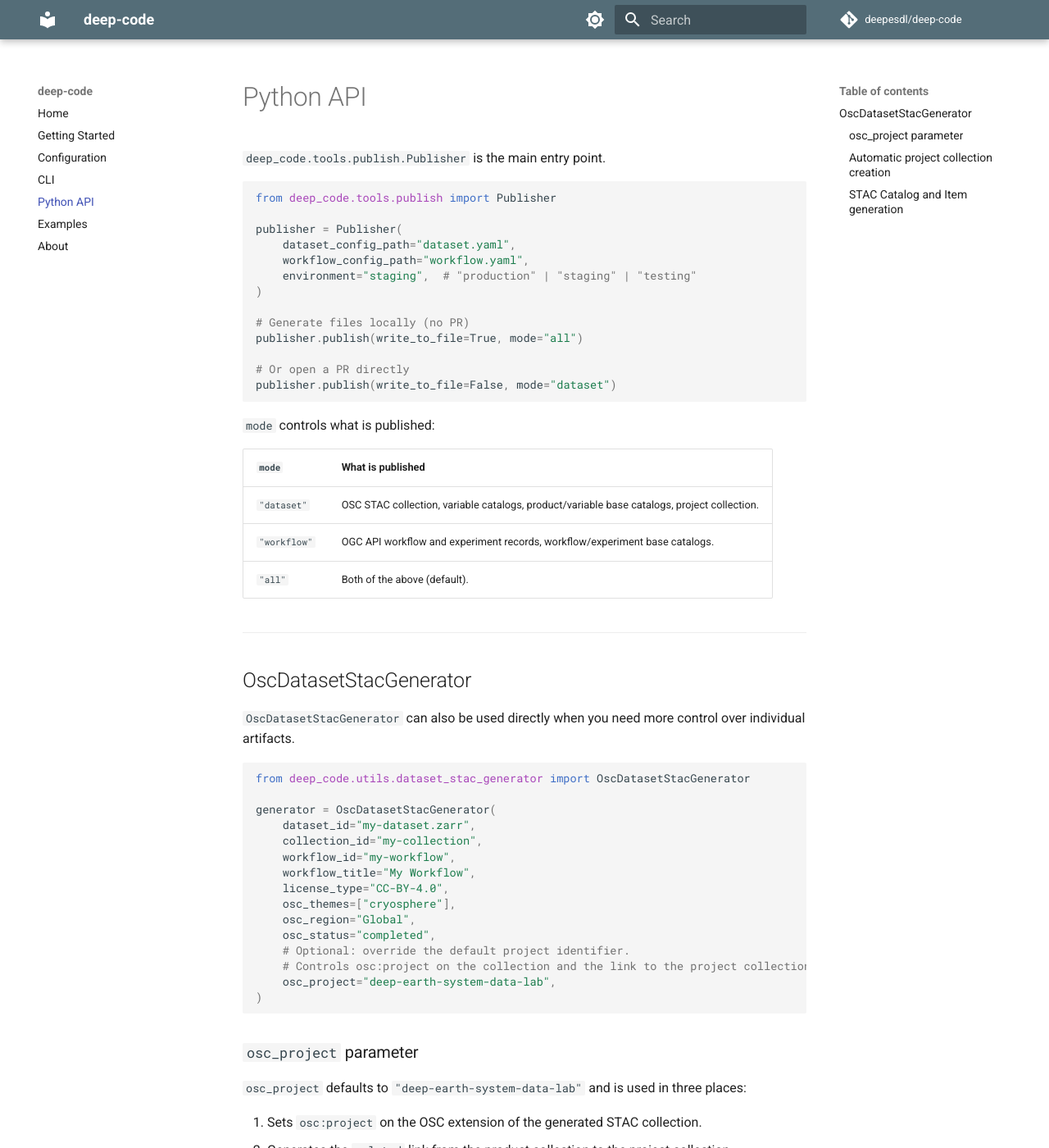
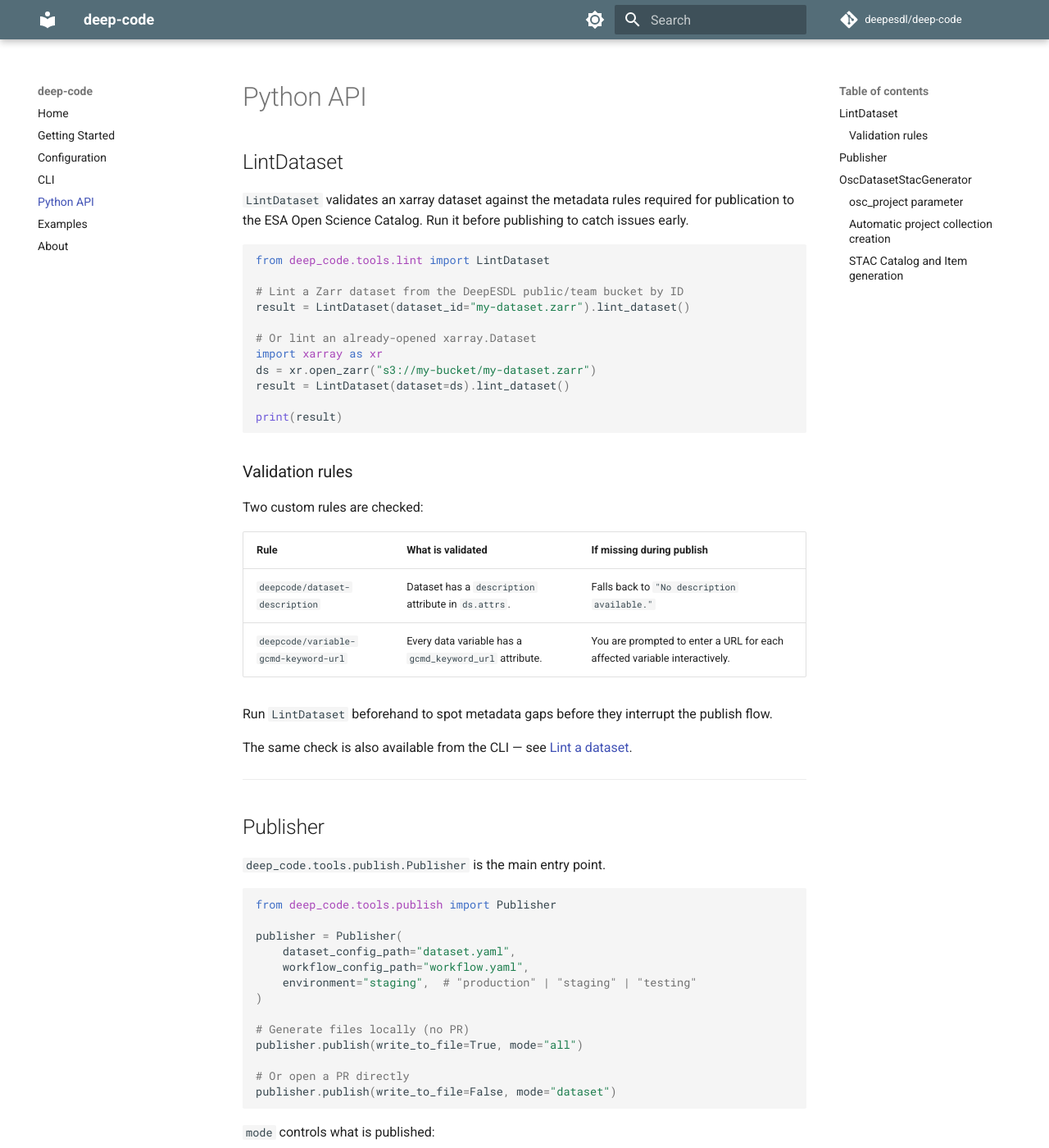
Before and after one commit to deepesdl/deep-code, an MkDocs documentation site: the page built from docs/python-api.md, in a window 1280 px wide and 1400 px high. Shown: the whole window at 82% size. Built offline with MkDocs 1.6.1 and Material for MkDocs 9.7.7, drawn with Linux system fonts in a browser that asks for light colours; comment, search, counter and statistics services are not loaded.

Commit message:
added the lint_dataset method as a cli command, updated docs

````diff
--- a/docs/python-api.md
+++ b/docs/python-api.md
@@ -1,4 +1,41 @@
 # Python API
+
+## LintDataset
+
+`LintDataset` validates an xarray dataset against the metadata rules required for
+publication to the ESA Open Science Catalog. Run it before publishing to catch
+issues early.
+
+```python
+from deep_code.tools.lint import LintDataset
+
+# Lint a Zarr dataset from the DeepESDL public/team bucket by ID
+result = LintDataset(dataset_id="my-dataset.zarr").lint_dataset()
+
+# Or lint an already-opened xarray.Dataset
+import xarray as xr
+ds = xr.open_zarr("s3://my-bucket/my-dataset.zarr")
+result = LintDataset(dataset=ds).lint_dataset()
+
+print(result)
+```
+
+### Validation rules
+
+Two custom rules are checked:
+
+| Rule | What is validated | If missing during publish |
+|---|---|---|
+| `deepcode/dataset-description` | Dataset has a `description` attribute in `ds.attrs`. | Falls back to `"No description available."` |
+| `deepcode/variable-gcmd-keyword-url` | Every data variable has a `gcmd_keyword_url` attribute. | You are prompted to enter a URL for each affected variable interactively. |
+
+Run `LintDataset` beforehand to spot metadata gaps before they interrupt the publish flow.
+
+The same check is also available from the CLI — see [Lint a dataset](cli.md#lint-a-dataset).
+
+---
+
+## Publisher
 
 `deep_code.tools.publish.Publisher` is the main entry point.
 
````
Also changed, not shown: docs/cli.md (+15 -0 lines), 1 other file.
